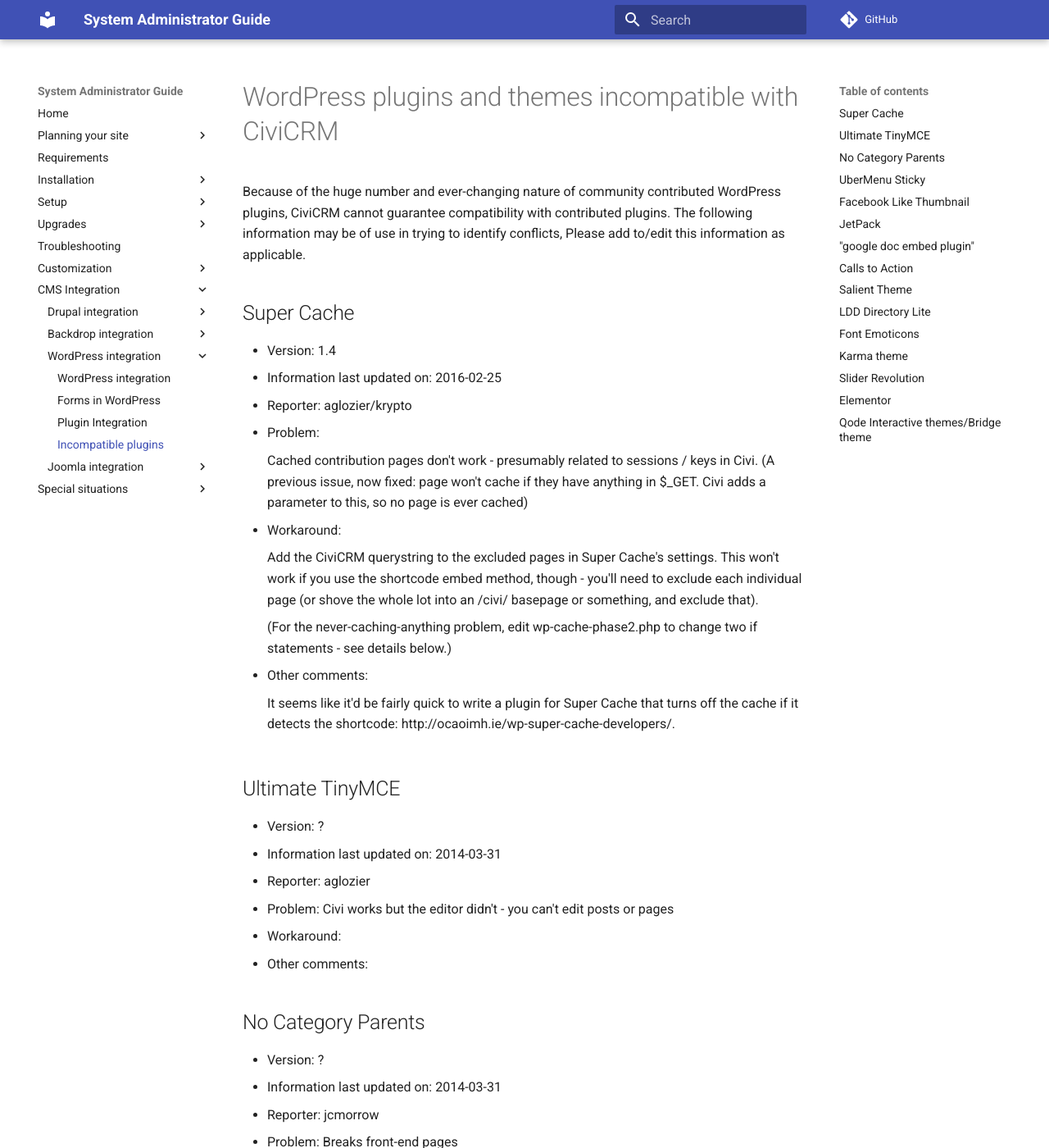
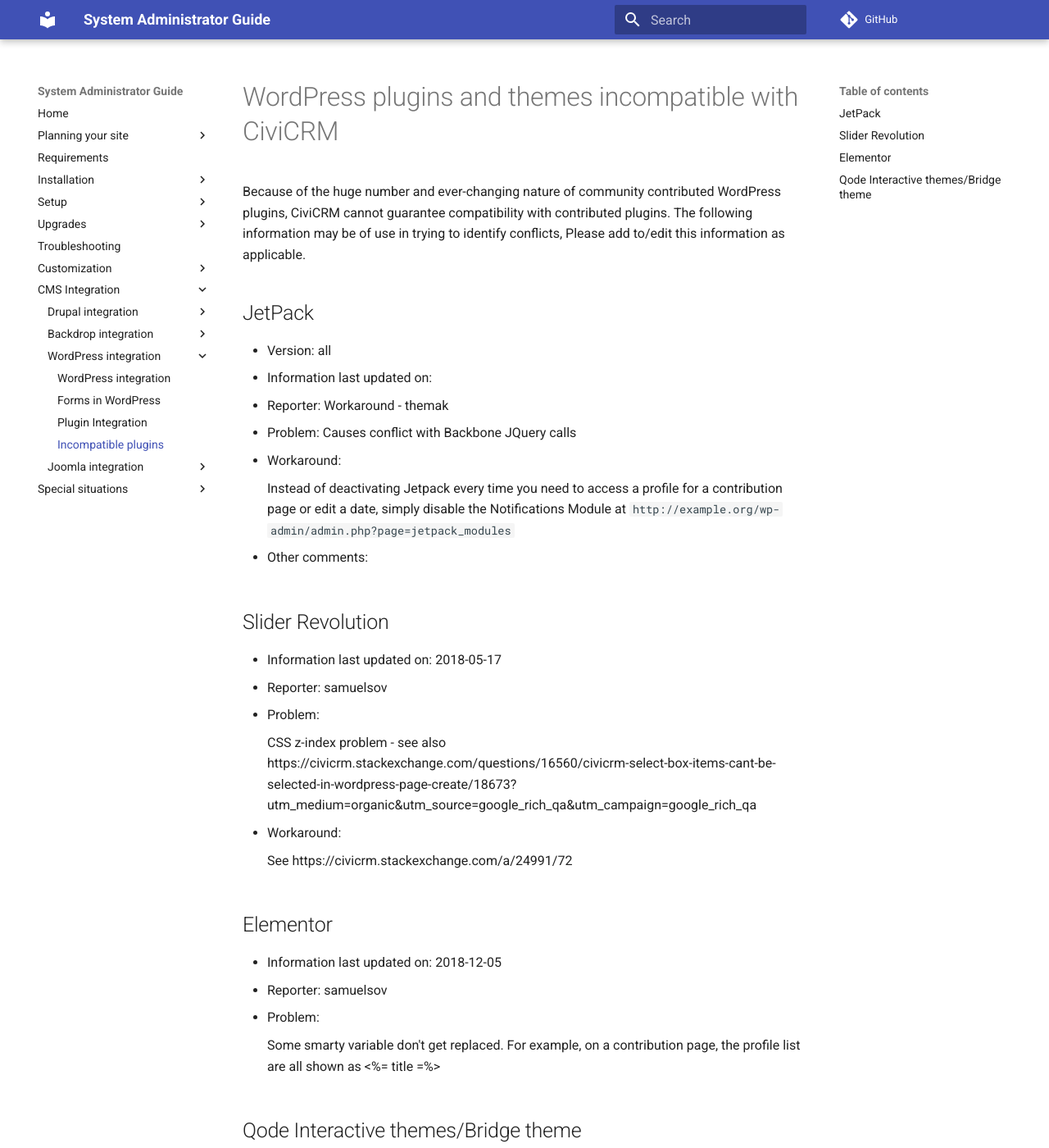
Before and after one commit to civicrm/civicrm-sysadmin-guide, an MkDocs documentation site: the page built from docs/integration/wordpress/incompatibilities.md, in a window 1280 px wide and 1400 px high. Shown: the whole window at 82% size. Built offline with MkDocs 1.6.1 and Material for MkDocs 9.7.7, drawn with Linux system fonts in a browser that asks for light colours; comment, search, counter and statistics services are not loaded; some of the changed text lies outside the part shown.

Commit message:
Remove old plugins (2014, 2015, 2016) from list which have received many updates since being listed
Remove old plugins (2014, 2015, 2016) from list which have received many updates since being listed

```diff
--- a/docs/integration/wordpress/incompatibilities.md
+++ b/docs/integration/wordpress/incompatibilities.md
@@ -2,61 +2,6 @@
 
 Because of the huge number and ever-changing nature of community contributed WordPress plugins, CiviCRM cannot guarantee compatibility with contributed plugins. The following information may be of use in trying to identify conflicts, Please add to/edit this information as applicable.
 
-## Super Cache
-
-* Version: 1.4
-* Information last updated on: 2016-02-25
-* Reporter: aglozier/krypto
-* Problem:
-
-    Cached contribution pages don't work - presumably related to sessions / keys in Civi.
-    (A previous issue, now fixed: page won't cache if they have anything in $_GET. Civi adds a parameter to this, so no page is ever cached)
-
-* Workaround:
-
-    Add the CiviCRM querystring to the excluded pages in Super Cache's settings. This won't work if you use the shortcode embed method, though - you'll need to exclude each individual page (or shove the whole lot into an /civi/ basepage or something, and exclude that).
-
-    (For the never-caching-anything problem, edit wp-cache-phase2.php to change two if statements - see details below.)
-
-* Other comments:
-
-    It seems like it'd be fairly quick to write a plugin for Super Cache that turns off the cache if it detects the shortcode: http://ocaoimh.ie/wp-super-cache-developers/.
-
-## Ultimate TinyMCE
-
-* Version: ?
-* Information last updated on: 2014-03-31
-* Reporter: aglozier
-* Problem: Civi works but the editor didn't - you can't edit posts or pages
-* Workaround:
-* Other comments:
-
-## No Category Parents
-
-* Version: ?
-* Information last updated on: 2014-03-31
-* Reporter: jcmorrow
-* Problem: Breaks front-end pages
-* Workaround:
-* Other comments:
-
-## UberMenu Sticky
-
-* Version:
-* Information last updated on: 2014-03-31
-* Reporter: divemasterza
-* Problem: Breaks all front-end forms.
-* Workaround:
-* Other comments:
-
-## Facebook Like Thumbnail
-
-* Version:
-* Information last updated on: ?
-* Reporter:
-* Problem:
-* Workaround:
-* Other comments:
 
 ## JetPack
 
@@ -67,89 +12,6 @@ Because of the huge number and ever-changing nature of community contributed Wor
 * Workaround:
 
     Instead of deactivating Jetpack every time you need to access a profile for a contribution page or edit a date, simply disable the Notifications Module at `http://example.org/wp-admin/admin.php?page=jetpack_modules`
-
-* Other comments:
-
-## "google doc embed plugin"
-
-* Version:
-* Information last updated on:
-* Reporter:
-* Problem: http://forum.civicrm.org/index.php/topic,36213.msg154020.html#msg154020
-* Workaround:
-* Other comments:
-
-## Calls to Action
-
-* Version: 2.3.x
-cv: 4.5
-* Information last updated on: 2015-06-01
-* Reporter: ginkgomzd
-* Problem:
-
-    http://civicrm.stackexchange.com/questions/2920/wp-call-to-action-plugin-causes-js-errors
-
-    Causes conflict with select2 lib
-
-* Workaround:
-
-    replace with patched select2 lib from 4.6 branch
-    https://raw.githubusercontent.com/colemanw/select2/09a6e7bb1f435c94869ad9e008c70f37fe60297d/select2.min.js
-
-* Other comments: fixed in CiviCRM 4.6
-
-## Salient Theme
-
-* Version: 7.0.5; cv:4.6, 4.7
-* Information last updated on: 2016-02-01
-* Reporter: gah242s
-* Problem:
-
-    Causes conflict with Backbone JQuery calls, mainly noticed in Events -> Manage -> Online Registration
-
-* Workaround:
-* Other comments:  Fixed somewhere around 4.7.29.
-
-## LDD Directory  Lite
-
-* Version: 0.8.53
-* Information last updated on: 2016-02-15
-* Reporter: agileware
-* Problem:
-
-    Causes conflict with Backbone JQuery calls, mainly noticed in Events -> Manage -> Online Registration
-
-* Workaround:
-* Other comments:
-
-## Font Emoticons
-
-* Version: 1.4.1
-* Information last updated on: 2016-02-25
-* Reporter: haystack
-* Problem:
-
-    Makes text replacements in inline Javascript, e.g. with no spaces "( i )" becomes causing errors in Civi's javascript.
-
-* Workaround:
-
-    You can conditionally use remove_filter() to stop the plugin from parsing 'the_content' when Civi content is present. Or disable the plugin.
-
-* Other comments:
-
-## Karma theme
-
-* Version: 4.8.3 (and earlier)
-* Information last updated on: 2016-1-14
-* Reporter: Graham
-* Problem:
-
-    Causes conflict with Backbone JQuery calls, mainly noticed in Events -> Manage -> Online Registration
-
-* Workaround:
-
-    Currently using Theme Test Drive plugin - https://wordpress.org/plugins/theme-test-drive/ - as a way of enabling admin users to run a different theme when they are logged in, and so workaround the issue.
-Perhaps a useful thread - http://civicrm.stackexchange.com/questions/11946/dequeue-backbone-from-theme-load-and-load-civicrm-backbone
 
 * Other comments:
 
```
